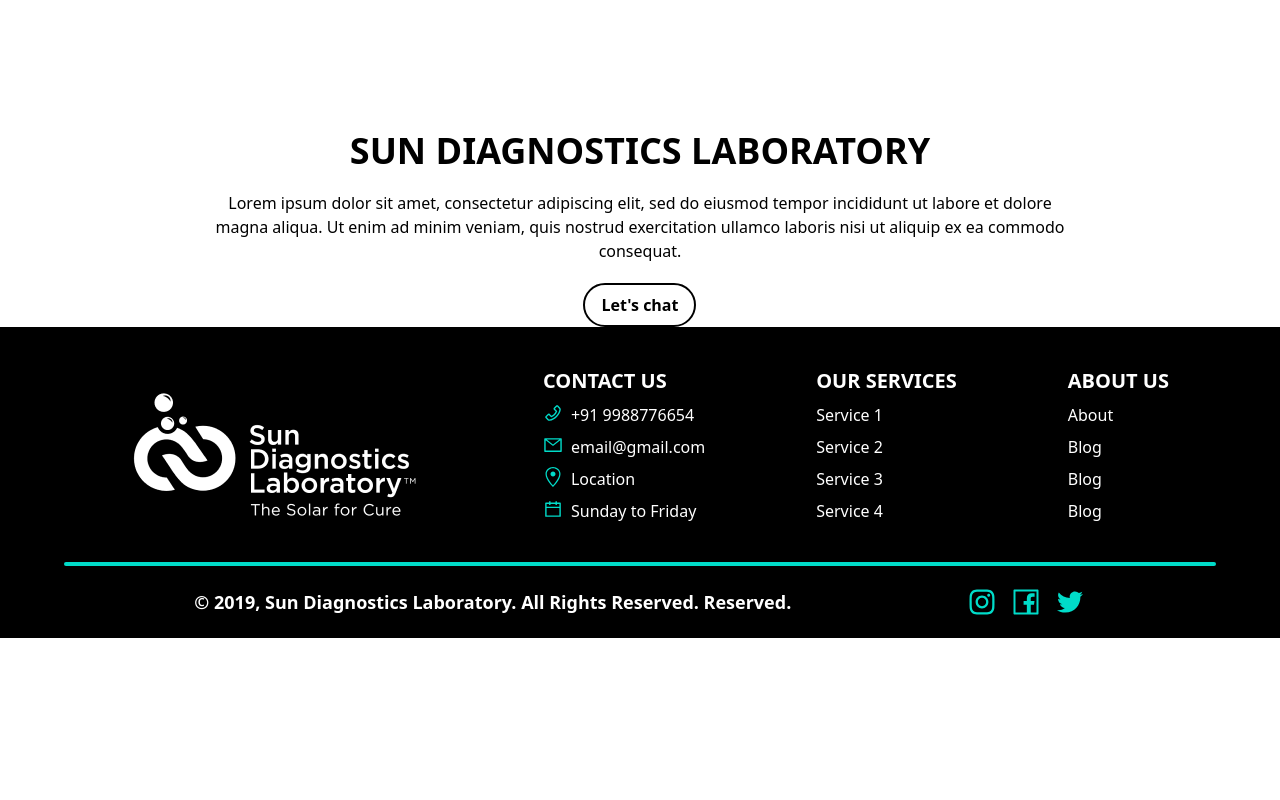
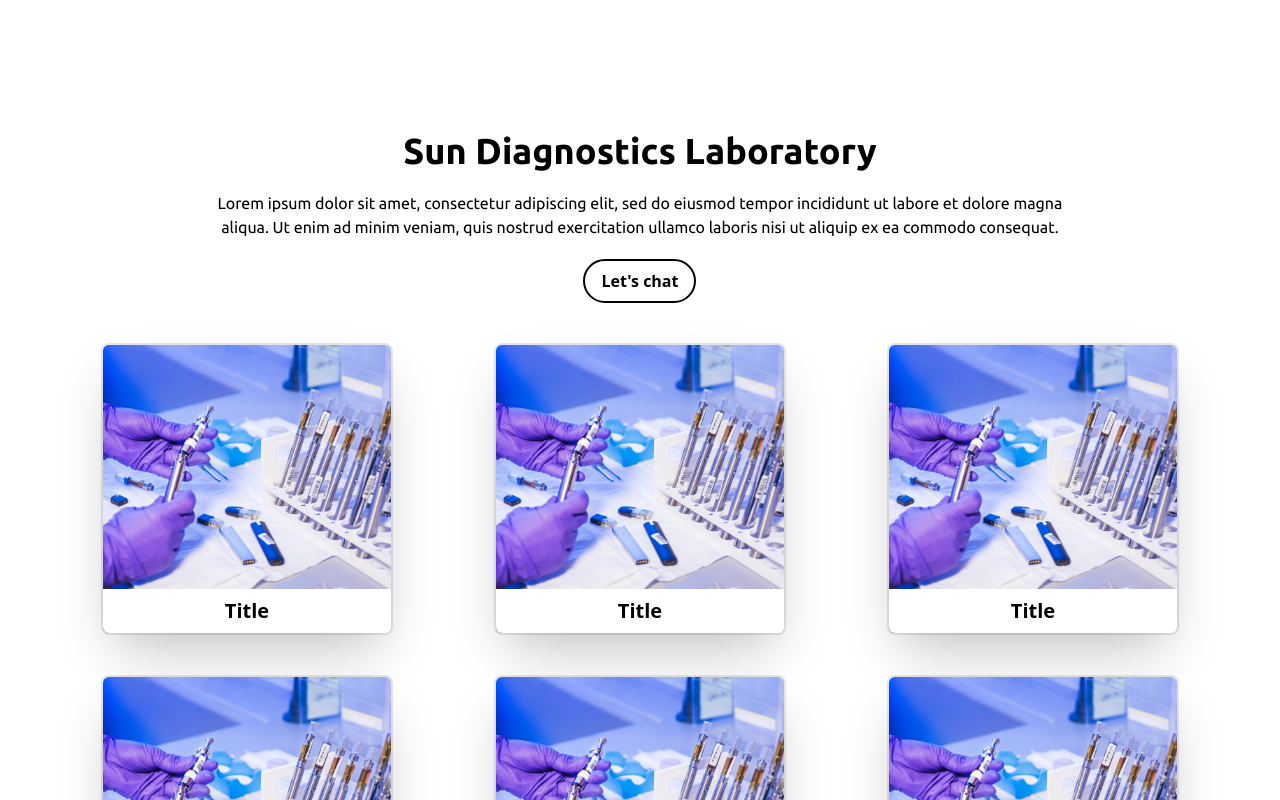
Before and after one commit to NEXT-BUG/sun-diagnostic-laboratory, a Next.js app: page /blogs in a window 1280 px wide. Shown: the part 780-1580 px from the top of the page. Before the commit the page ends 1418 px from the top, so only its background shows below. Built offline with nearby package versions, Linux system fonts and the light colour scheme.

Commit message:
Blogs Page is Done

```diff
--- a/components/blogs/Hero.js
+++ b/components/blogs/Hero.js
@@ -9,7 +9,7 @@ const Hero = () => {
           src={require("../../assets/images/blogs-hero.png")}
           className="rounded-lg shadow-md"
         />
-        <h1 className="absolute top-20 text-shadow-sm left-32 text-7xl italic font-bold text-[#394B57]">
+        <h1 className="absolute font-serif top-20  left-32 text-7xl italic font-bold text-[#394B57]">
           Blogs
         </h1>
       </div>
--- /dev/null
+++ b/mock/blogs.js
@@ -0,0 +1,34 @@
+export const blogs = [
+  {
+    title: "Title",
+    image: require("../assets/images/blog-img.png"),
+  },
+  {
+    title: "Title",
+    image: require("../assets/images/blog-img.png"),
+  },
+  {
+    title: "Title",
+    image: require("../assets/images/blog-img.png"),
+  },
+  {
+    title: "Title",
+    image: require("../assets/images/blog-img.png"),
+  },
+  {
+    title: "Title",
+    image: require("../assets/images/blog-img.png"),
+  },
+  {
+    title: "Title",
+    image: require("../assets/images/blog-img.png"),
+  },
+  {
+    title: "Title",
+    image: require("../assets/images/blog-img.png"),
+  },
+  {
+    title: "Title",
+    image: require("../assets/images/blog-img.png"),
+  },
+];
--- a/pages/blogs.js
+++ b/pages/blogs.js
@@ -1,6 +1,9 @@
 import Head from "next/head";
+import Image from "next/image";
 import React from "react";
 import Hero from "../components/blogs/Hero";
+
+import { blogs } from "../mock/blogs";
 
 const Blogs = () => {
   return (
@@ -12,11 +15,11 @@ const Blogs = () => {
 
       <Hero />
 
-      <div className="text-center w-2/3 mx-auto space-y-5">
-        <h1 className="font-bold text-4xl uppercase">
-          Sun diagnostics laboratory
+      <div className="text-center w-2/3 mx-auto space-y-5 pt-10 lg:py-0">
+        <h1 className="font-bold font-ubuntu text-4xl">
+          Sun Diagnostics Laboratory
         </h1>
-        <p className="text-md">
+        <p className="text-md font-ubuntu">
           Lorem ipsum dolor sit amet, consectetur adipiscing elit, sed do
           eiusmod tempor incididunt ut labore et dolore magna aliqua. Ut enim ad
           minim veniam, quis nostrud exercitation ullamco laboris nisi ut
@@ -26,8 +29,29 @@ const Blogs = () => {
           Let's chat
         </button>
       </div>
+      <div className="flex gap-10 flex-wrap justify-evenly my-10 px-10">
+        {blogs?.map((blog, index) => (
+          <BlogCards {...blog} key={index} />
+        ))}
+      </div>
     </div>
   );
 };
 
 export default Blogs;
+
+const BlogCards = ({ title, image }) => {
+  return (
+    <div className="border-2 md:hover:scale-110 duration-200 ease-out md:cursor-pointer rounded-lg">
+      <div className="relative w-full h-full">
+        <Image
+          src={image}
+          className="object-cover w-72 h-72 rounded-md shadow-2xl"
+        />
+        <p className="absolute rounded-b-md bottom-0 text-xl w-full text-center bg-white px-4 py-2 font-bold">
+          {title}
+        </p>
+      </div>
+    </div>
+  );
+};
--- a/styles/globals.css
+++ b/styles/globals.css
@@ -1,8 +1,7 @@
+@import url("https://fonts.googleapis.com/css2?family=Ubuntu:ital,wght@0,300;0,400;0,500;0,700;1,300;1,400;1,500;1,700&display=swap");
 @tailwind base;
 @tailwind components;
 @tailwind utilities;
-
-@import url("https://fonts.googleapis.com/css2?family=Ubuntu:wght@700&display=swap");
 
 .main-bg {
   background: linear-gradient(
```
Also changed, not shown: assets/images/blog-img.png (added).
